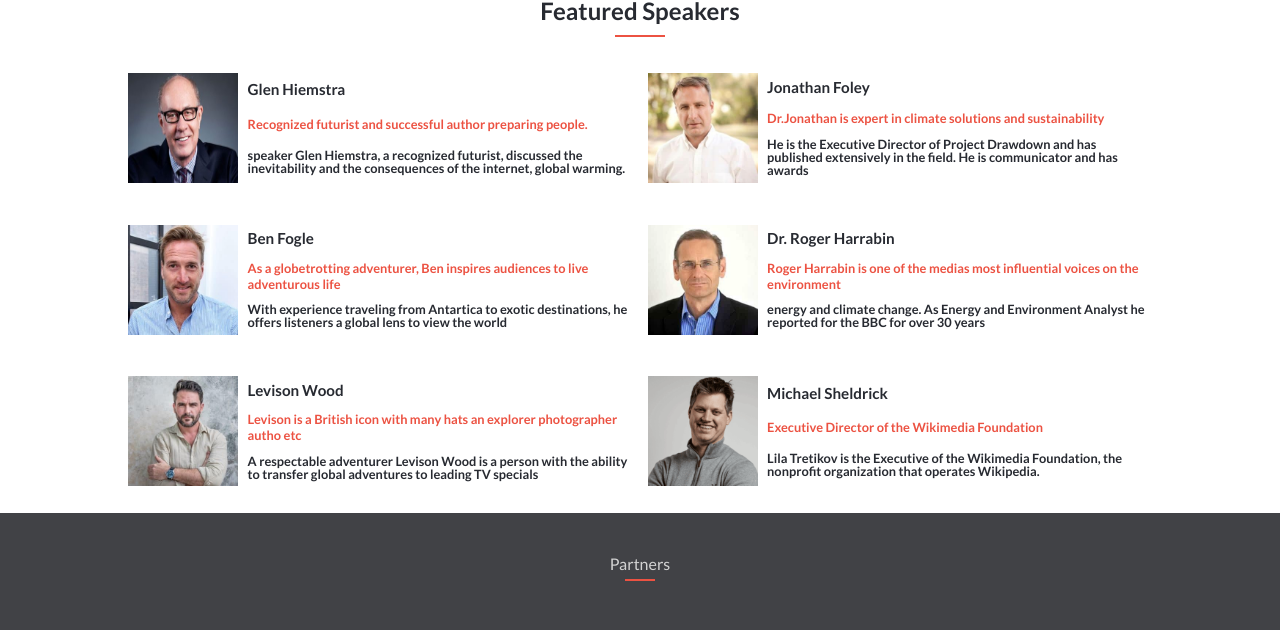
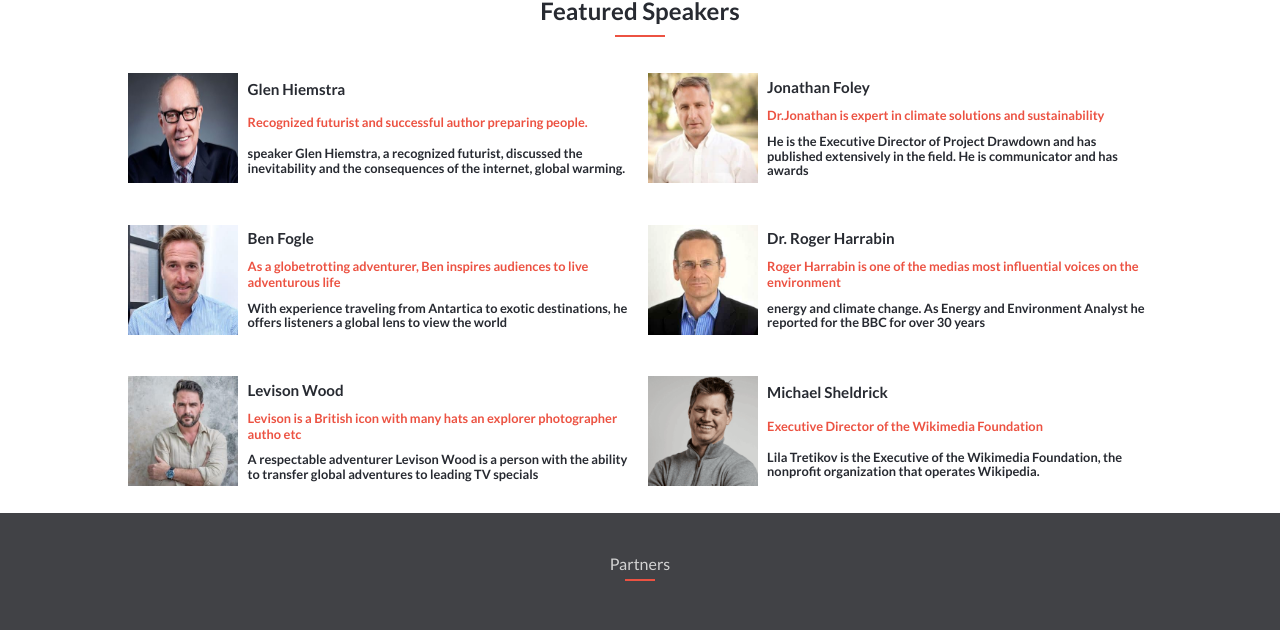
Before and after one commit to MohamedRoshdy2021/Conference-project, a website: page index.html in a window 1280 px wide. Shown: the part 1560-2190 px from the top of the page. Drawn offline with Linux system fonts and the light colour scheme.

Commit message:
Added more line height to the text

```diff
--- a/main.css
+++ b/main.css
@@ -245,7 +245,7 @@ a {
 .speaker-text h5 {
   font-size: 0.8rem;
   font-weight: 700;
-  line-height: 0.8rem;
+  line-height: 0.9rem;
   color: var(--third-color);
 }
 
```
